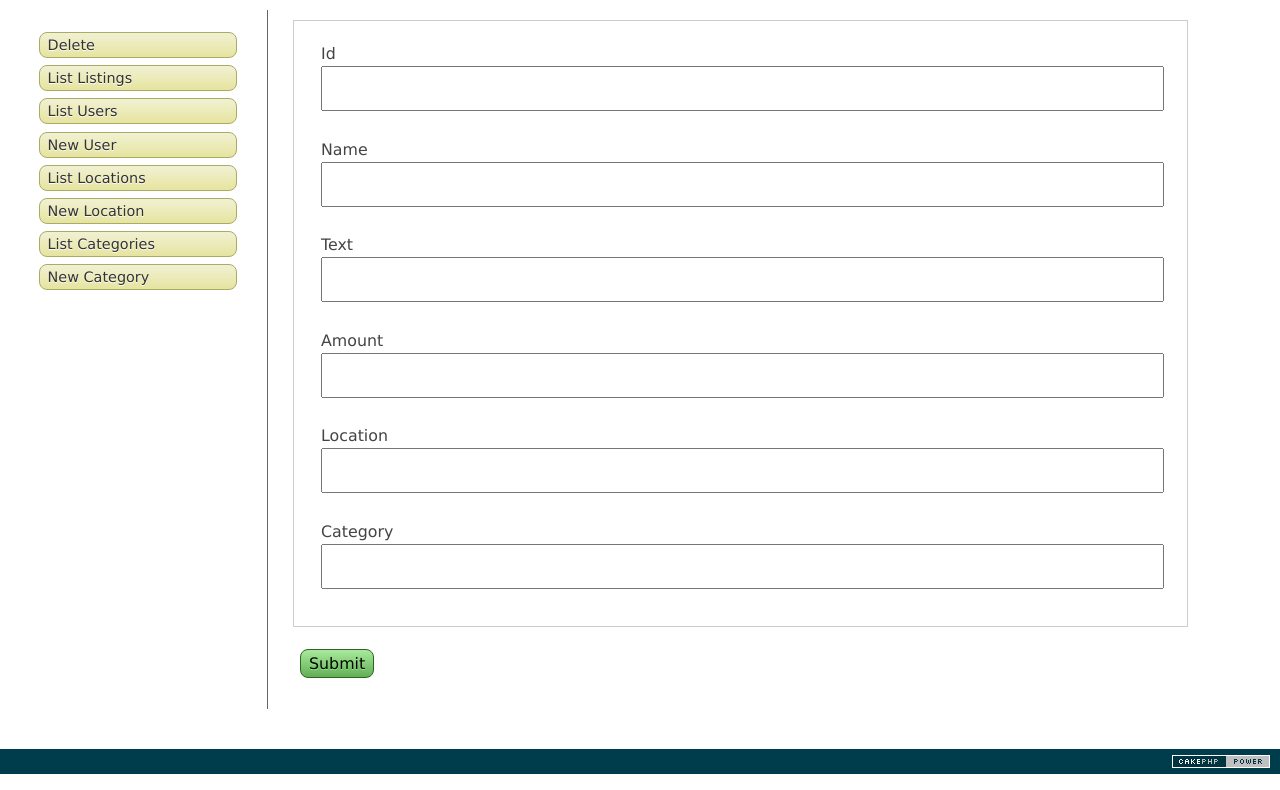
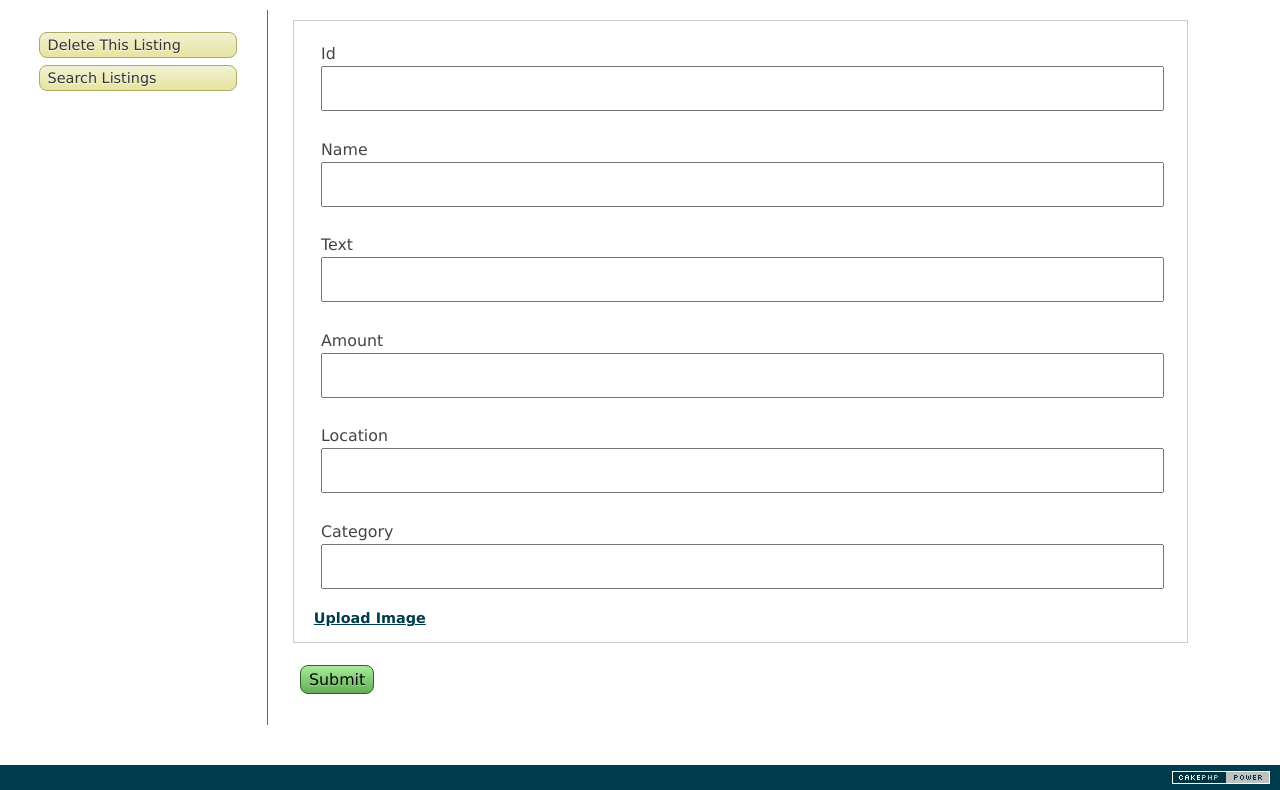
Before and after one commit to topdsoft/Marketplace, a CakePHP app: the page made by app/views/listings/edit.ctp in a window 1280 px wide. Shown: the part 47-837 px from the top of the page. Run offline with PHP 8.4 and a stand-in for CakePHP, Linux system fonts and the light colour scheme; the template is opened without the code that fills it, so the values that code supplies are empty; form fields are guessed from the names that the template uses; some libraries are stand-ins or nearby versions.

Commit message:
add image ability
	modified:   app/config/database.php
	modified:   app/controllers/listings_controller.php
	modified:   app/controllers/users_controller.php
	modified:   app/models/listing.php
	modified:   app/views/listings/edit.ctp
	modified:   app/views/listings/view.ctp
	modified:   marketplace.sql

```diff
--- a/app/config/database.php
+++ b/app/config/database.php
@@ -5,8 +5,8 @@ class DATABASE_CONFIG {
 		'driver' => 'mysql',
 		'persistent' => false,
 		'host' => 'localhost',
-		'login' => 'your username here',
-		'password' => 'your password here',
+		'login' => 'root',
+		'password' => '{put your MySQL password here}',
 		'database' => 'marketplace',
 	);
 }
--- a/app/controllers/users_controller.php
+++ b/app/controllers/users_controller.php
@@ -23,6 +23,9 @@ class UsersController extends AppController {
 
 	function add() {
 		if (!empty($this->data)) {
+			$q=$this->User->query('select * from users');
+			//check if this is the first user added, if so make role=10
+			if(!$q) $this->data['User']['role']=10;
 			$this->User->create();
 			if ($this->User->save($this->data)) {
 				$this->Session->setFlash(__('The user has been saved', true));
--- a/app/views/listings/edit.ctp
+++ b/app/views/listings/edit.ctp
@@ -12,6 +12,15 @@
 		echo $this->Form->input('location_id');
 		echo $this->Form->input('category_id');
 //		echo $this->Form->input('relist_id');
+		if (count($this->Form->data['Image'])<4) echo $this->Html->link(__('Upload Image', true), array('action' => 'upload',$this->Form->value('Listing.id')));
+		foreach($this->Form->data['Image'] as $img) {
+			//loop for all images
+			echo '<br><b>Filename:</b>'.$img['filename'];
+			echo '<b>Uploaded:</b>'.$img['created'];
+			echo $this->Html->link(__('Remove Image', true), array('action' => 'delImage',$img['id']));
+			echo '<br>';
+			echo $this->Html->image('../files/'.$img['filename']);
+		}//end foreach Image
 	?>
 	</fieldset>
 <?php echo $this->Form->end(__('Submit', true));?>
@@ -20,13 +29,13 @@
 	<h3><?php __('Actions'); ?></h3>
 	<ul>
 
-		<li><?php echo $this->Html->link(__('Delete', true), array('action' => 'delete', $this->Form->value('Listing.id')), null, sprintf(__('Are you sure you want to delete # %s?', true), $this->Form->value('Listing.id'))); ?></li>
-		<li><?php echo $this->Html->link(__('List Listings', true), array('action' => 'index'));?></li>
-		<li><?php echo $this->Html->link(__('List Users', true), array('controller' => 'users', 'action' => 'index')); ?> </li>
-		<li><?php echo $this->Html->link(__('New User', true), array('controller' => 'users', 'action' => 'add')); ?> </li>
-		<li><?php echo $this->Html->link(__('List Locations', true), array('controller' => 'locations', 'action' => 'index')); ?> </li>
-		<li><?php echo $this->Html->link(__('New Location', true), array('controller' => 'locations', 'action' => 'add')); ?> </li>
-		<li><?php echo $this->Html->link(__('List Categories', true), array('controller' => 'categories', 'action' => 'index')); ?> </li>
-		<li><?php echo $this->Html->link(__('New Category', true), array('controller' => 'categories', 'action' => 'add')); ?> </li>
+		<li><?php echo $this->Html->link(__('Delete This Listing', true), array('action' => 'delete', $this->Form->value('Listing.id')), null, sprintf(__('Are you sure you want to delete # %s?', true), $this->Form->value('Listing.id'))); ?></li>
+		<li><?php echo $this->Html->link(__('Search Listings', true), array('action' => 'index'));?></li>
+		<li><?php if($role>9) echo $this->Html->link(__('List Users', true), array('controller' => 'users', 'action' => 'index')); ?> </li>
+		<li><?php if($role>9) echo $this->Html->link(__('New User', true), array('controller' => 'users', 'action' => 'add')); ?> </li>
+		<li><?php if($role>9) echo $this->Html->link(__('List Locations', true), array('controller' => 'locations', 'action' => 'index')); ?> </li>
+		<li><?php if($role>9) echo $this->Html->link(__('New Location', true), array('controller' => 'locations', 'action' => 'add')); ?> </li>
+		<li><?php if($role>9) echo $this->Html->link(__('List Categories', true), array('controller' => 'categories', 'action' => 'index')); ?> </li>
+		<li><?php if($role>9) echo $this->Html->link(__('New Category', true), array('controller' => 'categories', 'action' => 'add')); ?> </li>
 	</ul>
 </div>
--- a/app/views/listings/view.ctp
+++ b/app/views/listings/view.ctp
@@ -6,6 +6,7 @@
 		$text=nl2br($listing['Listing']['text']);
 		echo $text;
 		echo "<br><small>Listed {$listing['Listing']['created']} in $catName</small>";
+		foreach($listing['Image'] as $img) echo '<br>'.$this->Html->image('../files/'.$img['filename']);
 		echo '</dl>';
 	?>
 </div>
```
Also changed, not shown: app/controllers/listings_controller.php (+59 -0 lines), app/models/listing.php (+16 -0 lines), marketplace.sql (+18 -3 lines), 13 other files.
